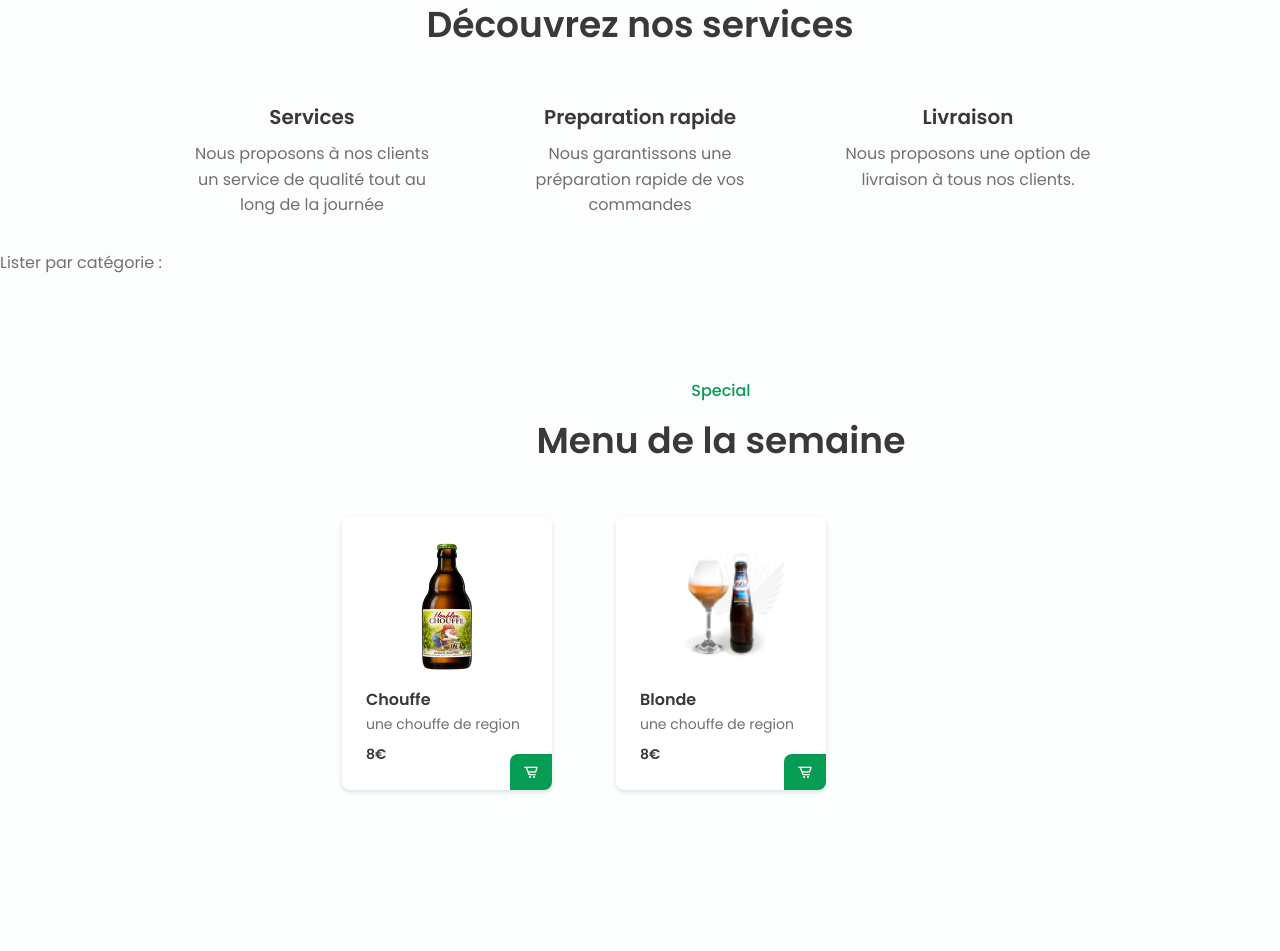
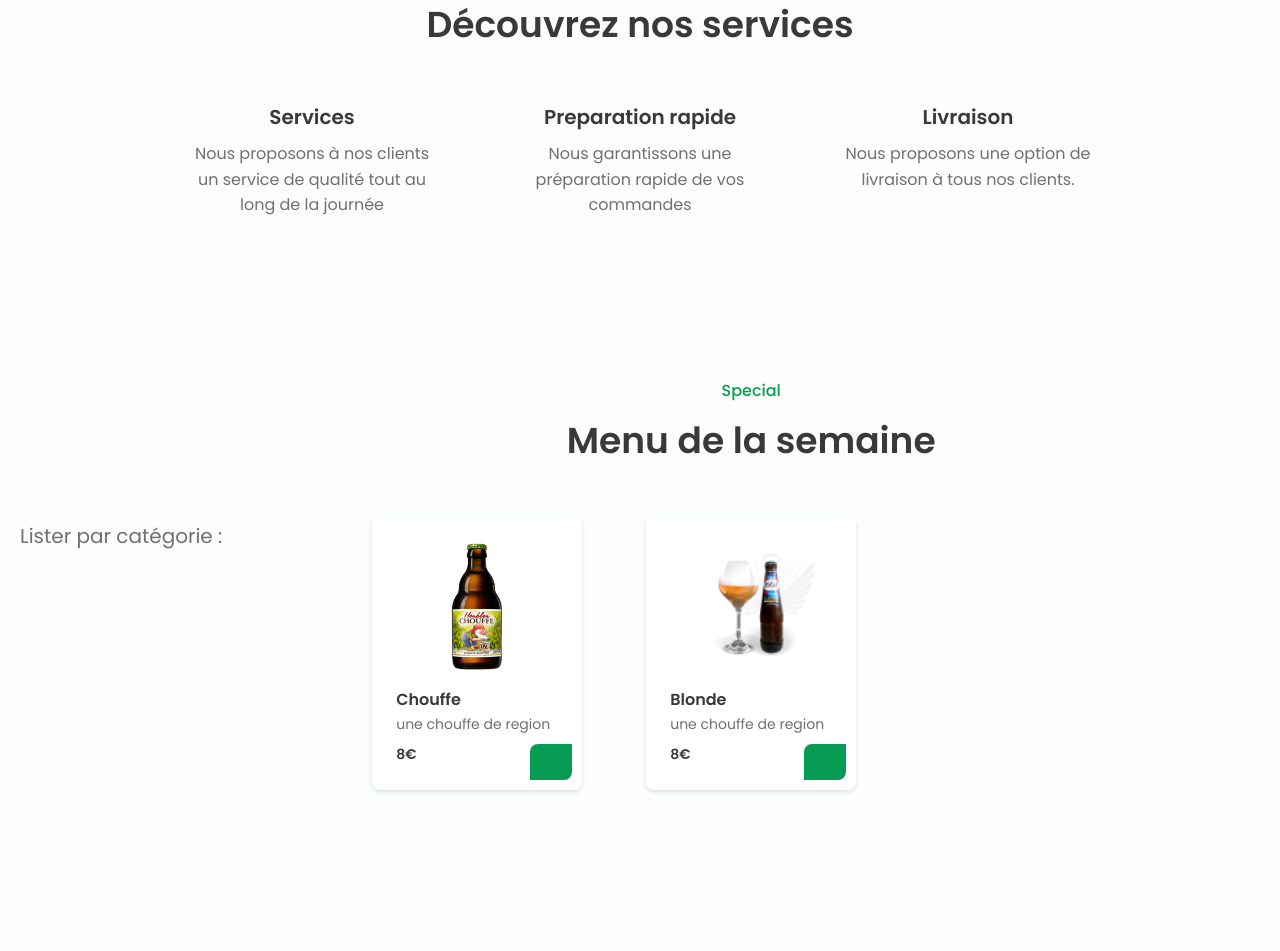
Before and after one commit to alexandre-champagnac/PrestaChopeGrp3, a PHP site: page / in a window 1280 px wide. Shown: the part 1238-2189 px from the top of the page. Run offline with PHP 8.4, Linux system fonts and the light colour scheme; data comes from the database, SQL or seed files in the repository; data that the repository does not hold is empty.

Commit message:
Tout qui marche

```diff
--- a/assets/css/style_compte.css
+++ b/assets/css/style_compte.css
@@ -5,7 +5,7 @@
 .box{
     box-sizing: border-box;
     width: 360px;
-    height: 600px;
+
     border: 2px solid #009879;
     box-shadow: -3px -3px 7px #FFFF73,
                 3px 3px 5px rgba(94,56,56,0.288);
--- a/assets/css/styles.css
+++ b/assets/css/styles.css
@@ -563,4 +563,16 @@ img{
 }
 .categorie{
   display:flex;
+  align-items: center;
 }
+
+.categorie a{
+  color: var(--first-color);
+  margin: 10px;
+  text-decoration: none;
+}
+
+.categorie p{
+  margin-left: 20px;
+  font-size: 20px;
+}
```
